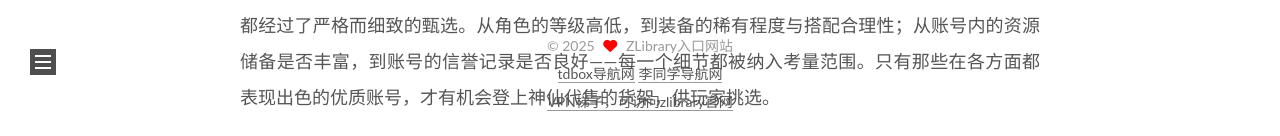
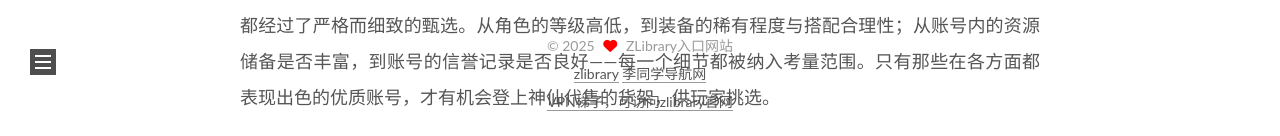
Before and after one commit to z-librarywebkd/z-librarywebkd.github.io, a plain HTML site: page p/sxds.html in a window 1280 px wide. Shown: the part 664-800 px from the top of the page. Drawn offline with nearby package versions, Linux system fonts and the light colour scheme.

Commit message:
Update sxds.html

```diff
--- a/p/sxds.html
+++ b/p/sxds.html
@@ -239,9 +239,9 @@
             <span class="author" itemprop="copyrightHolder">ZLibrary入口网站</span>
         </div>
 
+
            <div class="links">
-
-<a href="https://www.tdboxs.cn/" target="_blank" >tdbox导航网</a>
+<a href="https://zlibraryttf.github.io/" >zlibrary</a>
 <a href="https://www.litxdh.com/" target="_blank" >李同学导航网</a><br>
 <a href="http://ip.harmonylink.net/share/k4y20r" target="_blank" >VPN梯子，可访问zlibrary官网</a>
         </div>
```
